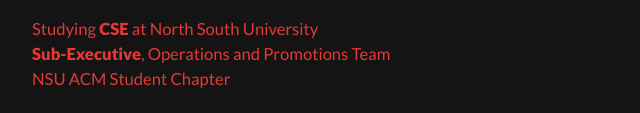
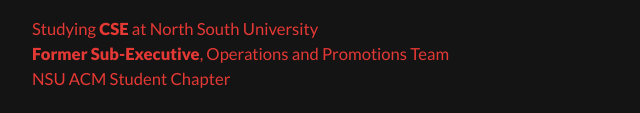
Before and after one commit to ratul16/simpleportfolio, a plain HTML site: page index.html in a window 1280 px wide. Shown: the part 687-800 px from the top of the page, 32-672 px from the left. Drawn offline with nearby package versions, Linux system fonts and the light colour scheme.

Commit message:
site pushed

```diff
--- a/index.html
+++ b/index.html
@@ -30,7 +30,7 @@
 						<div id="text_info">
 							Studying <strong>CSE</strong> at North South University
 							<br>
-							<strong>Sub-Executive</strong>, Operations and Promotions Team
+							<strong>Former Sub-Executive</strong>, Operations and Promotions Team
 							<br>
 							NSU ACM Student Chapter
 						</div>
```
